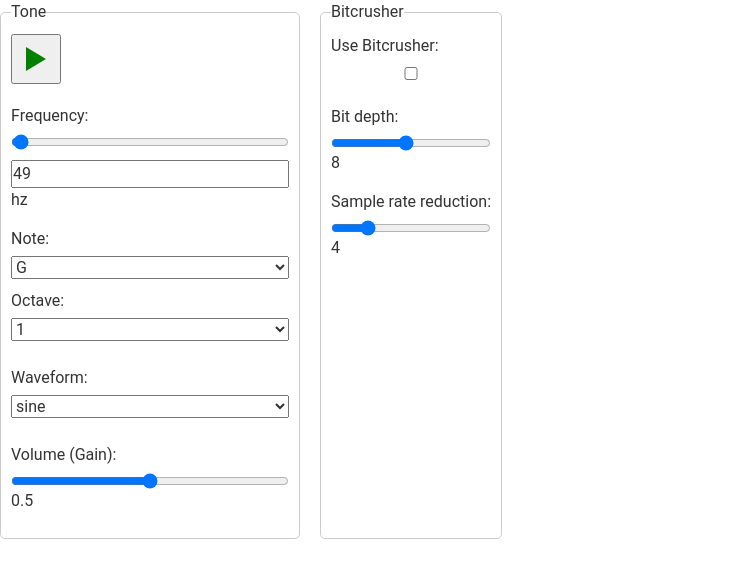
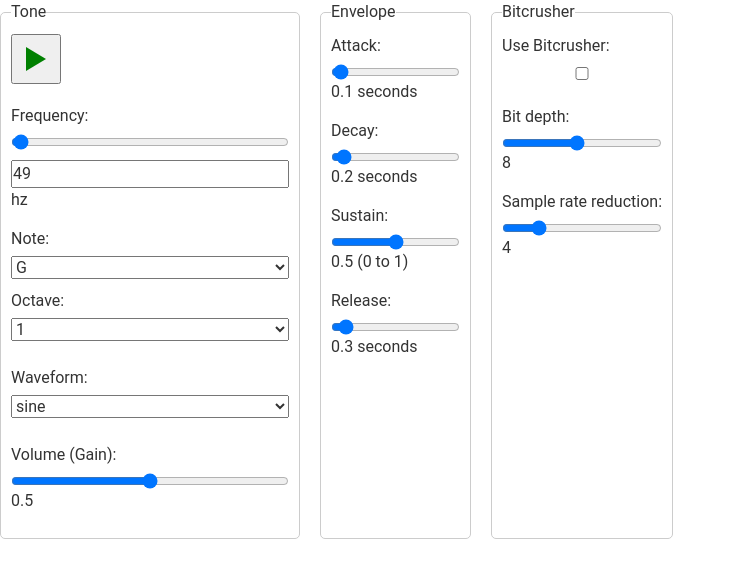
Before and after one commit to RoryVelthuis/web-audio-generator, a SvelteKit app: page / in a window 1280 px wide. Shown: the top 578 px of the page, without its empty margins (0-736 px from the left). Built offline with nearby package versions, Linux system fonts and the light colour scheme.

Commit message:
Implemented ADSR (Attack, Decay, Sustain, Release) also known as envelope

```diff
--- a/src/lib/stores.js
+++ b/src/lib/stores.js
@@ -7,3 +7,8 @@ export const gain = writable(0.5);
 export const waveform = writable("sine");
 export const useBitcrusher = writable(false);
 export const bitcrusherSettings = writable({ bitDepth: 8, sampleRateReduction: 4 });
+
+export const attack = writable(0.1);
+export const decay = writable(0.2);
+export const sustain = writable(0.5);
+export const release = writable(0.3);
--- a/src/routes/+page.svelte
+++ b/src/routes/+page.svelte
@@ -1,6 +1,6 @@
 <script>
     import { onMount } from 'svelte';
-    import { frequency, note, octave, gain, waveform, useBitcrusher, bitcrusherSettings } from '$lib/stores';
+    import { frequency, note, octave, gain, waveform, useBitcrusher, bitcrusherSettings, attack, decay, sustain, release } from '$lib/stores';
     import { getClosestNoteFromFrequency, generateNoteFrequencies } from '$lib/notes';
 
     let isAudioSupported = true;
@@ -97,15 +97,35 @@
         console.log('Starting audio');
         await initializeAudioContext();
         createAudioNodes();
-        oscillator.start();
+
+        const now = audioCtx.currentTime;
+
+        // Apply the attack
+        gainNode.gain.cancelScheduledValues(now);
+        gainNode.gain.setValueAtTime(0, now); // Start at 0 volume
+        gainNode.gain.linearRampToValueAtTime(1, now + $attack); // Ramp to full volume over the attack time
+
+        // Apply the decay to sustain level
+        gainNode.gain.linearRampToValueAtTime($sustain, now + $attack + $decay); // Decay to sustain level
+
+        oscillator.start(now);
         isAudioStarted = true;
         console.log('Oscillator started');
     }
 
     function stopAudio() {
         if (audioCtx && audioCtx.state === 'running') {
-            audioCtx.suspend();
-            console.log('Audio context suspended');
+            const now = audioCtx.currentTime;
+
+            // Apply the release
+            gainNode.gain.cancelScheduledValues(now);
+            gainNode.gain.setValueAtTime(gainNode.gain.value, now); // Get current gain value
+            gainNode.gain.linearRampToValueAtTime(0, now + $release); // Fade out over the release time
+
+            oscillator.stop(now + $release); // Stop oscillator after release time
+
+            // audioCtx.suspend();
+            // console.log('Audio context suspended');
         }
         isAudioStarted = false;
     }
@@ -246,6 +266,34 @@
                 </div>
             </fieldset>
 
+            <!-- Envelope controls -->
+            <fieldset>
+                <legend>Envelope</legend>
+                <div class="control-group">
+                    <label for="attack-slider">Attack:</label>
+                    <input id="attack-slider" type="range" min="0" max="5" step="0.01" bind:value={$attack} />
+                    <span>{$attack} seconds</span>
+                </div>
+
+                <div class="control-group">
+                    <label for="decay-slider">Decay:</label>
+                    <input id="decay-slider" type="range" min="0" max="5" step="0.01" bind:value={$decay} />
+                    <span>{$decay} seconds</span>
+                </div>
+
+                <div class="control-group">
+                    <label for="sustain-slider">Sustain:</label>
+                    <input id="sustain-slider" type="range" min="0" max="1" step="0.01" bind:value={$sustain} />
+                    <span>{$sustain} (0 to 1)</span>
+                </div>
+
+                <div class="control-group">
+                    <label for="release-slider">Release:</label>
+                    <input id="release-slider" type="range" min="0" max="5" step="0.01" bind:value={$release} />
+                    <span>{$release} seconds</span>
+                </div>
+            </fieldset>
+
 
             <!-- Bitcrusher process controls -->
             <fieldset>
```
